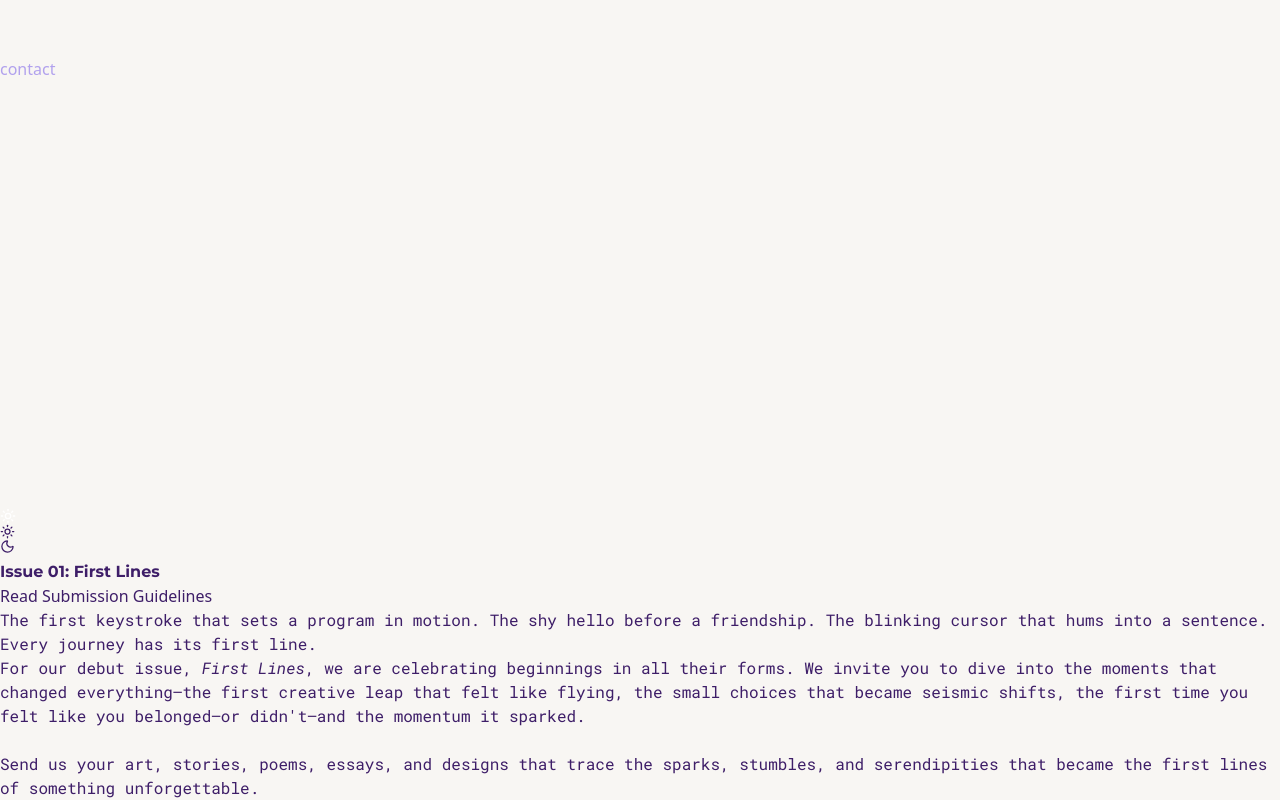
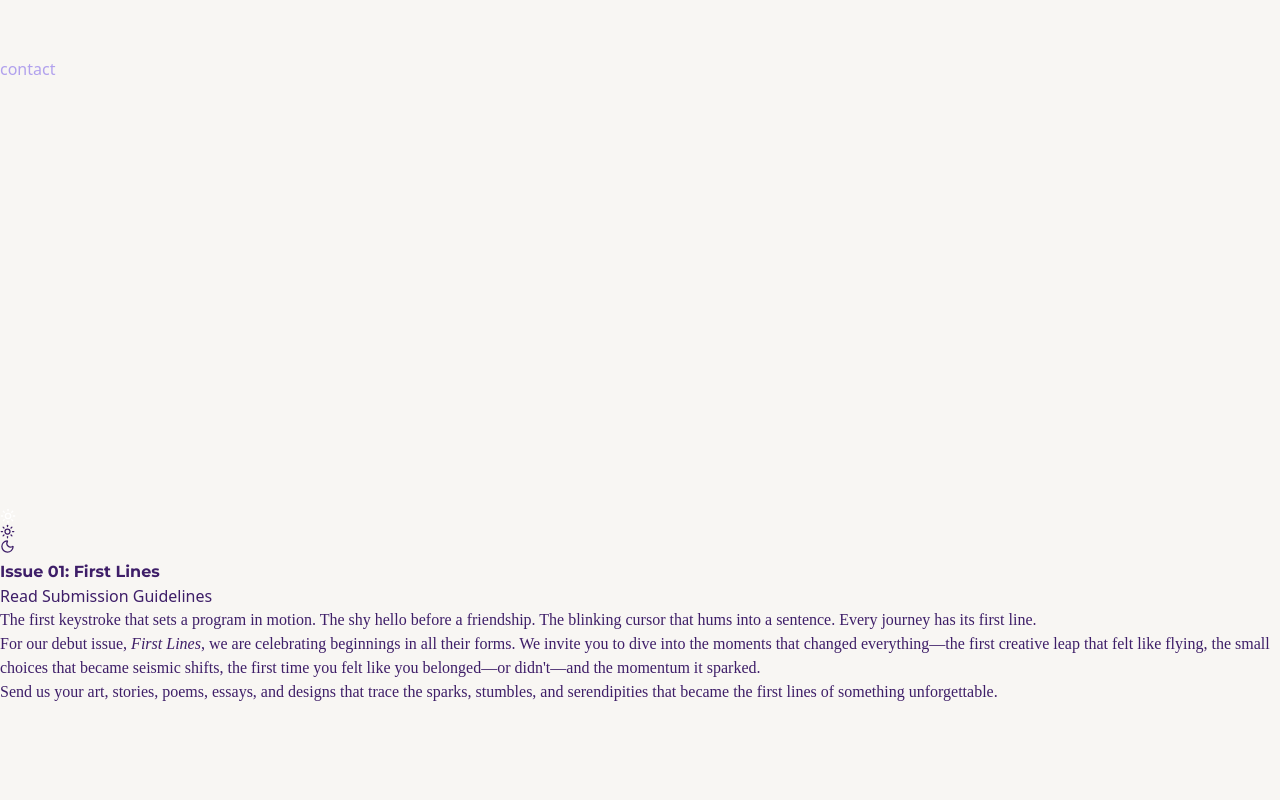
Before and after one commit to aayushiie/junozine, a React (Vite) app: page /issues in a window 1280 px wide. Shown: the part 1295-2095 px from the top of the page. After the commit the page ends 1999 px from the top, so only its background shows below. Built offline with nearby package versions, Linux system fonts and the light colour scheme.

Commit message:
update issue font

```diff
--- a/src/components/Issues.jsx
+++ b/src/components/Issues.jsx
@@ -20,7 +20,7 @@ const Issues = () => {
 
       {/* Right Column: Description */}
       <div className="flex-1">
-        <p className="roboto-mono-text sm:text-md leading-relaxed">
+        <p className="editorial-text sm:text-md leading-relaxed">
           The first keystroke that sets a program in motion. The shy hello before
           a friendship. The blinking cursor that hums into a sentence. Every
           journey has its first line.
@@ -31,7 +31,7 @@ const Issues = () => {
           felt like flying, the small choices that became seismic shifts, the
           first time you felt like you belonged—or didn't—and the momentum it
           sparked.
-          <br /><br />
+          <br />
           Send us your art, stories, poems, essays, and designs that trace the
           sparks, stumbles, and serendipities that became the first lines of
           something unforgettable.
--- a/src/components/Submission.jsx
+++ b/src/components/Submission.jsx
@@ -27,7 +27,7 @@ const Submission = () => {
               href="https://mail.google.com/mail/?view=cm&fs=1&to=junozine.magazine@gmail.com"
               target="_blank"
               rel="noreferrer"
-              className="hover:text-green-800 montserrat-heading"
+              className="hover:text-green-800 montserrat-text"
             >
             <AnimatedUnderline text="here" />
             </a>
--- a/src/components/Vision.jsx
+++ b/src/components/Vision.jsx
@@ -128,14 +128,10 @@ export default function HoverGallery() {
                             onClick={() => setActive(index)}
                             className="
                                 group
-
                                 text-left
-
                                 border-b
                                 border-[#d9d1f1]
-
                                 py-8
-
                                 transition-all
                                 duration-500
                                 "
--- a/src/index.css
+++ b/src/index.css
@@ -15,6 +15,10 @@
   font-style: italic;
 }
 
+.editorial-text {
+  font-family: "Cormorant Garamond", serif;
+}
+
 .roboto-mono-text {
   font-family: "Roboto Mono", monospace;
   font-optical-sizing: auto;
@@ -27,6 +31,14 @@
   font-optical-sizing: auto;
   font-weight: 700;
   font-style: normal;
+}
+
+.montserrat-text {
+  font-family: "Montserrat", sans-serif;
+  font-optical-sizing: auto;
+  font-weight: 700;
+  font-style: normal;
+  font-style: italic;
 }
 
 :root{
```
Lines whose indentation alone changed are shown as unchanged.
